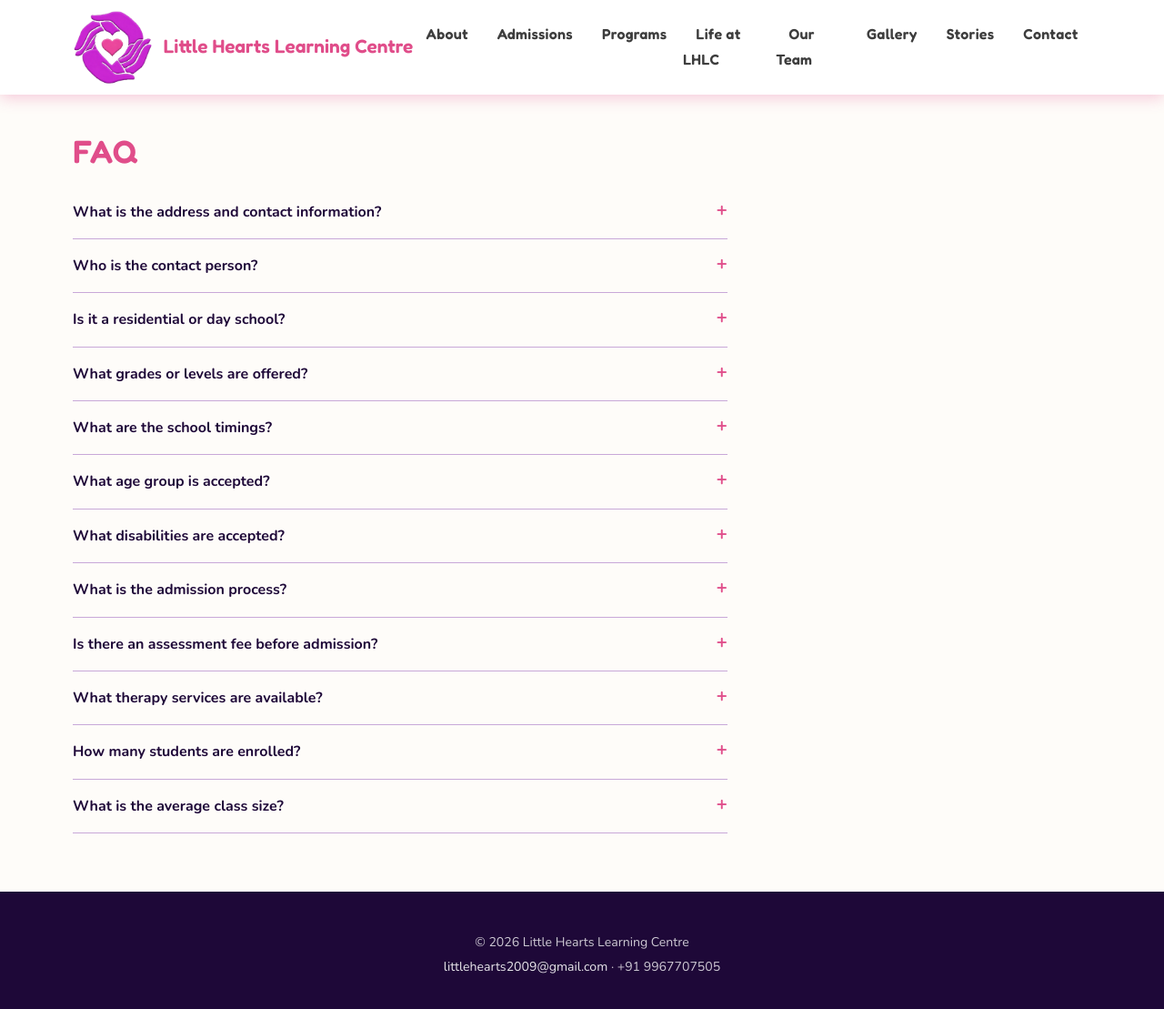
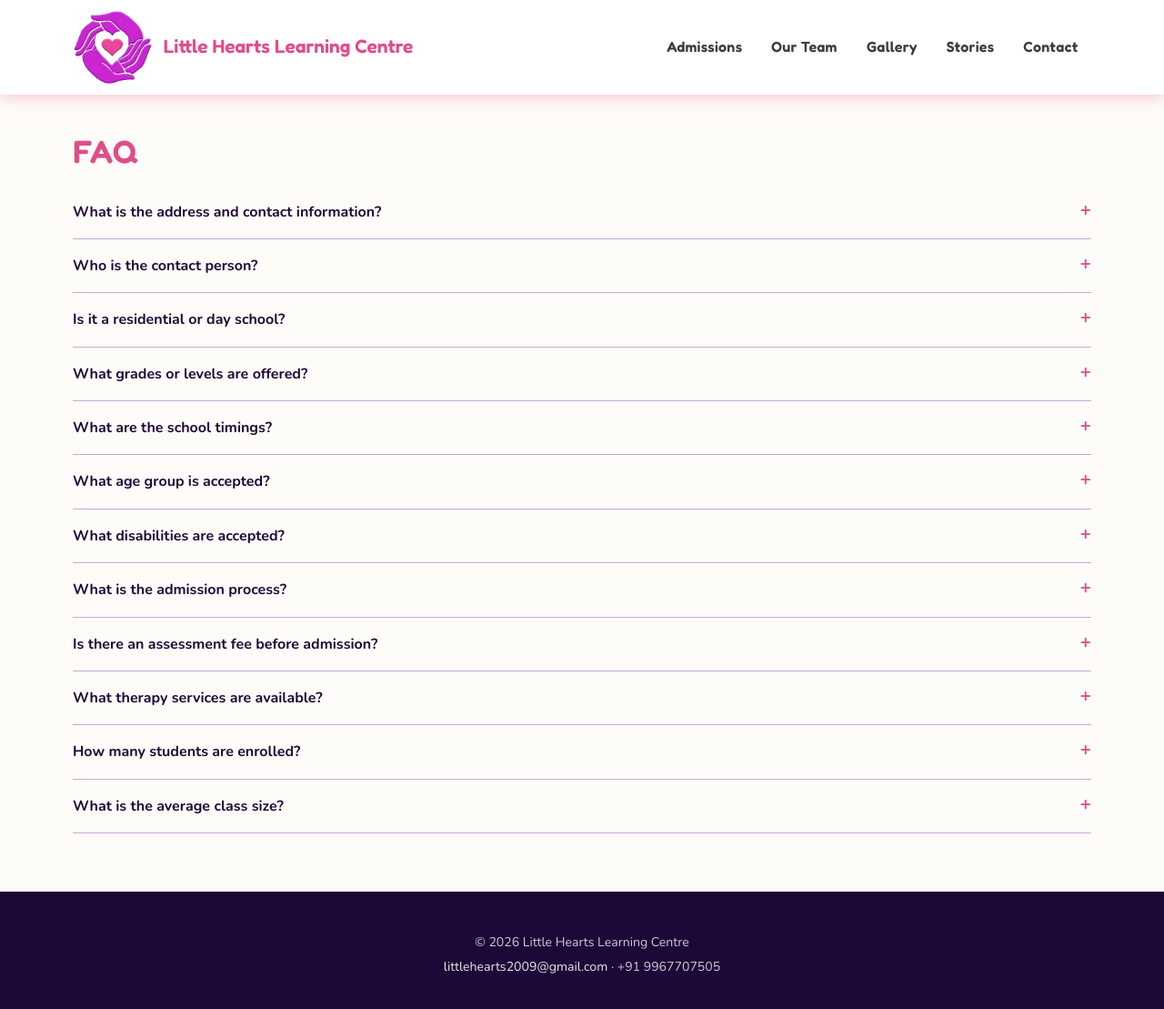
Before and after one commit to Cortinarius-I/LHLC_deCAP, a Jekyll site: the page built from faq.md, in a window 1280 px wide and 1119 px high. Shown: the top 1109 px of the window at 91% size. Built offline with Jekyll 4.4.1, drawn with Linux system fonts in a browser that asks for light colours.

Commit message:
fix hompage styles

```diff
--- a/_includes/nav.html
+++ b/_includes/nav.html
@@ -5,10 +5,7 @@
 <span class="logo-title">{{ site.title }}</span>
 </a>
 <ul>
-<li><a href="{{ "/#about" | relative_url }}">About</a></li>
 <li><a href="{{ "/#admissions" | relative_url }}">Admissions</a></li>
-<li><a href="{{ "/#programs" | relative_url }}">Programs</a></li>
-<li><a href="{{ "/#life" | relative_url }}">Life at LHLC</a></li>
 <li><a href="{{ "/teachers/" | relative_url }}">Our Team</a></li>
 <li><a href="{{ "/gallery/" | relative_url }}">Gallery</a></li>
 <li><a href="{{ "/stories/" | relative_url }}">Stories</a></li>
--- a/_layouts/default.html
+++ b/_layouts/default.html
@@ -13,36 +13,6 @@
 {% if page.hero %}{% include hero.html %}{% endif %}
 <main id="main">
 {% assign all_testimonials = site.testimonials %}
-{% if page.url == "/" and all_testimonials.size > 0 %}
-<section class="testimonials-section">
-<h2 class="testimonials-heading">What People Say</h2>
-<div class="testimonials-widget">
-<div class="testimonials-slider" aria-label="Testimonials">
-<button class="testimonials-arrow testimonials-arrow--prev" aria-label="Previous testimonial">&#8249;</button>
-<div class="testimonials-track-wrapper">
-<div class="testimonials-track">
-{% for t in all_testimonials %}
-<div class="testimonial-card" role="group" aria-label="Testimonial {{ forloop.index }} of {{ all_testimonials.size }}">
-<div class="testimonial-quote-mark">&ldquo;</div>
-<a href="{{ t.url | relative_url }}" class="testimonial-text">{{ t.excerpt }}</a>
-<div class="testimonial-author">
-<strong class="testimonial-name">{{ t.parent_name }}</strong>
-<span class="testimonial-role testimonial-role--{{ t.role }}">{{ t.role | capitalize }}</span>
-</div>
-</div>
-{% endfor %}
-</div>
-</div>
-<button class="testimonials-arrow testimonials-arrow--next" aria-label="Next testimonial">&#8250;</button>
-</div>
-<div class="testimonials-dots" role="tablist">
-{% for t in all_testimonials %}
-<button class="testimonial-dot{% if forloop.first %} active{% endif %}" role="tab" aria-label="Go to testimonial {{ forloop.index }}"></button>
-{% endfor %}
-</div>
-</div>
-</section>
-{% endif %}
 
 {% if page.stats %}
 <section class="stats-bar">
@@ -118,6 +88,36 @@
 {% endif %}
 
 {% if page.url == "/" %}
+{% if all_testimonials.size > 0 %}
+<section class="testimonials-section">
+<h2 class="testimonials-heading">What People Say</h2>
+<div class="testimonials-widget">
+<div class="testimonials-slider" aria-label="Testimonials">
+<button class="testimonials-arrow testimonials-arrow--prev" aria-label="Previous testimonial">&#8249;</button>
+<div class="testimonials-track-wrapper">
+<div class="testimonials-track">
+{% for t in all_testimonials %}
+<div class="testimonial-card" role="group" aria-label="Testimonial {{ forloop.index }} of {{ all_testimonials.size }}">
+<div class="testimonial-quote-mark">&ldquo;</div>
+<a href="{{ t.url | relative_url }}" class="testimonial-text">{{ t.excerpt }}</a>
+<div class="testimonial-author">
+<strong class="testimonial-name">{{ t.parent_name }}</strong>
+<span class="testimonial-role testimonial-role--{{ t.role }}">{{ t.role | capitalize }}</span>
+</div>
+</div>
+{% endfor %}
+</div>
+</div>
+<button class="testimonials-arrow testimonials-arrow--next" aria-label="Next testimonial">&#8250;</button>
+</div>
+<div class="testimonials-dots" role="tablist">
+{% for t in all_testimonials %}
+<button class="testimonial-dot{% if forloop.first %} active{% endif %}" role="tab" aria-label="Go to testimonial {{ forloop.index }}"></button>
+{% endfor %}
+</div>
+</div>
+</section>
+{% endif %}
 <section class="admissions-section" id="admissions">
 <h2 class="section-title">Admissions</h2>
 <p class="admissions-intro">The admission process is designed to be straightforward and supportive, ensuring the best fit for your child within our learning environment. It begins with a thoughtful, non-binding initial assessment to gain a clear understanding of your child's current academic and developmental standing. Following this assessment, a detailed discussion is held with the parents to align expectations and answer any questions. There is absolutely no fee associated with this initial assessment or the subsequent consultation.</p>
@@ -168,10 +168,11 @@
 </section>
 
 <section class="life-section" id="life">
-<h2 class="section-title">Life at LHLC</h2>
+<h2 class="section-title">Life @ LHLC</h2>
 <div class="activities-grid">
 {% for activity in site.activities %}
-<a href="{{ activity.url | relative_url }}" class="activity-card">
+{% if activity.drive_id and activity.drive_id != "" %}{% assign act_has_img = true %}{% elsif activity.image and activity.image != "" %}{% assign act_has_img = true %}{% else %}{% assign act_has_img = false %}{% endif %}
+<a href="{{ activity.url | relative_url }}" class="activity-card{% unless act_has_img %} activity-card--more{% endunless %}">
 {% if activity.drive_id and activity.drive_id != "" %}
 <img src="https://drive.google.com/thumbnail?id={{ activity.drive_id }}&sz=w600" alt="{{ activity.title }}" loading="lazy">
 {% elsif activity.image and activity.image != "" %}
@@ -185,6 +186,9 @@
 </div>
 </a>
 {% endfor %}
+</div>
+<div class="life-more-wrap">
+<button class="life-more-btn" id="life-more-btn">See more</button>
 </div>
 </section>
 
@@ -206,21 +210,20 @@
 {{ content }}
 </main>
 {% include footer.html %}
-{% if page.url == "/" and all_testimonials.size > 0 %}
+{% if page.url == "/" %}
 <script>
 (function () {
+  // Testimonials slider
   var wrapper = document.querySelector('.testimonials-track-wrapper');
   var track = document.querySelector('.testimonials-track');
-  if (!wrapper || !track) return;
+  if (wrapper && track) {
     var cards = Array.from(track.children);
     var dots = Array.from(document.querySelectorAll('.testimonial-dot'));
     var prevBtn = document.querySelector('.testimonials-arrow--prev');
     var nextBtn = document.querySelector('.testimonials-arrow--next');
     var current = 0;
     var total = cards.length;
-
     function cardWidth() { return wrapper.offsetWidth; }
-
     function setLayout() {
       var w = cardWidth();
       cards.forEach(function (c) { c.style.width = w + 'px'; });
--- a/assets/css/main.scss
+++ b/assets/css/main.scss
@@ -287,7 +287,7 @@
   font-family: 'Fredoka', sans-serif;
   font-size: 1.9rem;
   color: $primary;
-  text-align: left;
+  text-align: center;
   margin: 0 0 1.25rem;
 }
 
@@ -326,25 +326,27 @@
 }
 
 .location-ages {
-  display: inline-block;
+  display: block;
   background: $accent;
   color: #fff;
   font-weight: 700;
   font-size: 0.8rem;
   padding: 0.2em 0.75em;
   border-radius: 50px;
-  margin: 0 0 0.4rem;
+  margin: 0 auto 0.4rem;
+  width: fit-content;
 }
 
 .location-timing {
-  display: inline-block;
+  display: block;
   background: rgba($primary, 0.12);
   color: $primary;
   font-size: 0.8rem;
   font-weight: 700;
   padding: 0.2em 0.75em;
   border-radius: 50px;
-  margin: 0 0 0.5rem;
+  margin: 0 auto 0.5rem;
+  width: fit-content;
 }
 
 .location-address {
@@ -397,17 +399,20 @@
 }
 
 .admissions-intro {
-  max-width: 700px;
   font-size: 0.97rem;
   line-height: 1.75;
   color: $text;
   margin: 0 0 2.5rem;
+  text-align: center;
 }
 
 .admissions-timeline {
   position: relative;
   padding-left: 3.25rem;
   margin-bottom: 2.5rem;
+  max-width: 720px;
+  margin-left: auto;
+  margin-right: auto;
 }
 
 .admissions-timeline::before {
@@ -467,6 +472,7 @@
   font-size: 1.05rem;
   color: $text;
   margin: 0;
+  text-align: center;
 }
 
 .admissions-link {
@@ -512,6 +518,32 @@
 
 .life-section .activities-grid {
   padding: 0;
+}
+
+.activity-card--more {
+  display: none;
+}
+
+.life-more-wrap {
+  text-align: center;
+  margin-top: 1.75rem;
+}
+
+.life-more-btn {
+  background: $primary;
+  color: #fff;
+  border: none;
+  border-radius: 50px;
+  padding: 0.65rem 2.25rem;
+  font-family: 'Fredoka', sans-serif;
+  font-size: 1.05rem;
+  font-weight: 600;
+  cursor: pointer;
+  transition: background 0.2s ease;
+}
+
+.life-more-btn:hover {
+  background: $primary-dark;
 }
 
 // ── FAQ section (home) ──
@@ -980,7 +1012,7 @@
 // ── FAQ ──
 
 .faq-list {
-  max-width: 720px;
+  width: 100%;
 }
 
 .faq-item {
```
Also changed, not shown: other parts of _layouts/default.html (+16 -6 lines). Lines whose indentation alone changed are shown as unchanged.
